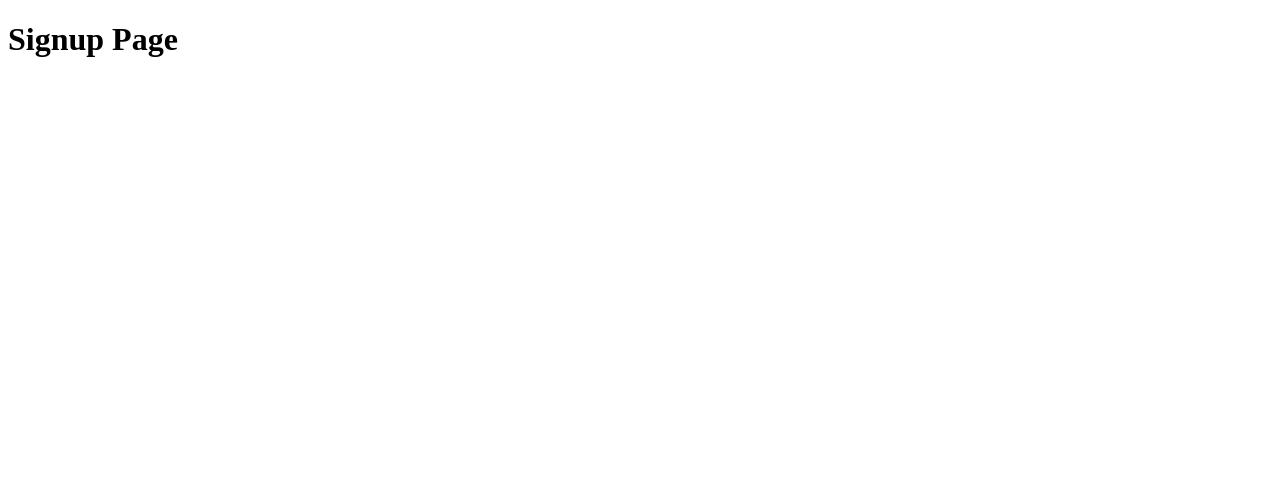
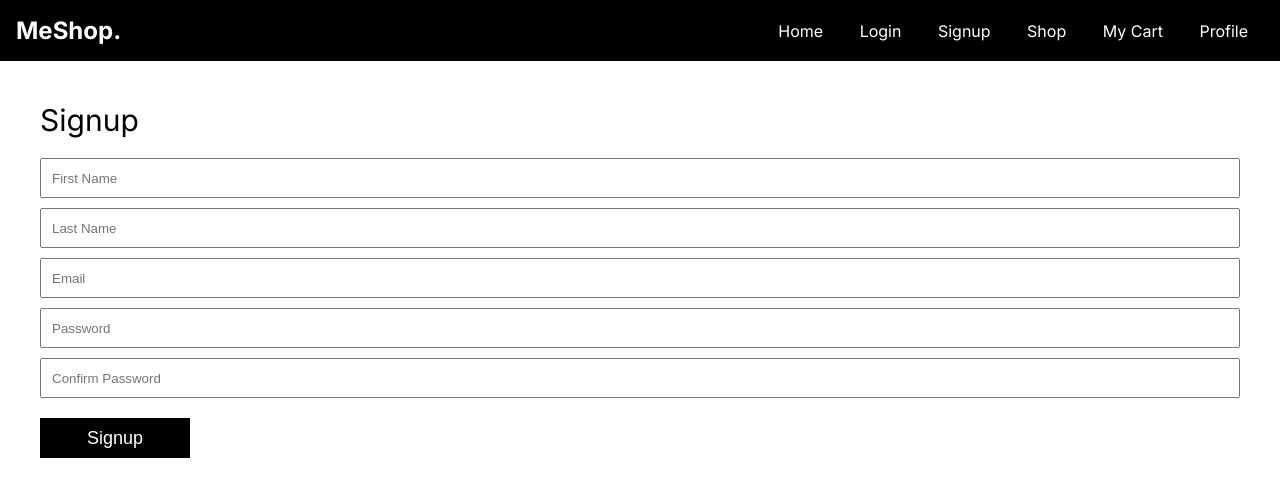
Before and after one commit to Bibhuti63/Shopping-Cart-Application, a plain HTML site: page Signup/index.html in a window 1280 px wide. Drawn offline with Linux system fonts and the light colour scheme.

Commit message:
Login and Signup feature implemented

```diff
--- /dev/null
+++ b/Login/style.css
@@ -0,0 +1,84 @@
+@import url("https://fonts.googleapis.com/css2?family=Inter:wght@100;200;300;400;500;600;700;800;900&display=swap");
+
+* {
+    padding: 0;
+    margin: 0;
+    box-sizing: border-box;
+    /*
+    Using box-sizing: border-box; can be particularly useful when you want to create responsive layouts or when you need precise control over the dimensions of your elements.
+    */
+}
+
+body {
+    font-family: "Inter",sans-serif;
+    overflow-x: hidden;/* used to control how content overflows horizontally within an element when it exceeds the available width.*/
+    overflow-y: hidden;/* used to control how content overflows vertically within an element when it exceeds the available width.*/
+}
+
+a {
+    color: white;
+    text-decoration: none;
+}
+
+nav {
+    display: flex;
+    justify-content:space-between;
+    align-items: center;
+    color: white;
+    position: sticky;
+    z-index: 100;
+    top: 0;
+    background-color: black;
+    border-bottom: 1px solid white;
+    padding: 1rem;
+    font-size: 1rem;
+}
+
+nav .logo {
+    font-size: 1.5rem;
+    font-weight: bold;
+}
+
+nav .nav-items a{
+    margin: 0 1rem;
+}
+
+.container {
+    padding: 40px;
+}
+
+.inputs {
+    display: flex;
+    flex-flow: column;
+    gap: 10px;
+}
+
+.inputs input {
+    height: 40px;
+    padding: 10px;
+}
+
+button{
+    margin-top: 10px;
+    color: white;
+    background-color: black;
+    width: 150px;
+    height: 40px;
+    border: none;
+    font-size: 18px;
+    cursor:pointer;
+}
+
+#message {
+    display: none;
+}
+
+.red {
+    color: red;
+    font-weight: 600;
+}
+
+.green {
+    color: green;
+    font-weight: 600;
+}
--- a/Signup/index.html
+++ b/Signup/index.html
@@ -3,9 +3,43 @@
 <head>
     <meta charset="UTF-8">
     <meta name="viewport" content="width=device-width, initial-scale=1.0">
-    <title>Document</title>
+    <meta http-equiv="X-UA-Compatible" content="IE=edge">
+    <title>Signup</title>
+    <link rel="stylesheet" href="style.css">
 </head>
 <body>
-    <h1>Signup Page</h1>
+
+    <nav>
+        <div class="logo">
+            <a href="../index.html">MeShop.</a>
+        </div>
+        <div class="nav-items">
+            <a href="../index.html">Home</a>
+            <a href="../Login/index.html">Login</a>
+            <a href="../Signup/index.html">Signup</a>
+            <a href="../Shop/index.html">Shop</a>
+            <a href="../Cart/index.html">My Cart</a>
+            <a href="../Profile/index.html">Profile</a>
+        </div>
+    </nav>
+    <div class="container">
+        <div style="font-size: 30px; margin-bottom: 20px;">
+            Signup
+        </div>
+        <form id="inputs" class="inputs">
+            <input type="text" placeholder="First Name" id="first-name">
+            <input type="text" placeholder="Last Name" id="last-name">
+            <input type="email" placeholder="Email" id="email">
+            <input type="password" placeholder="Password" id="password">
+            <input type="password" placeholder="Confirm Password" id="confirm-password">
+            <div>
+                <button type="submit" id="signup">Signup</button>
+                <span id="message" style="width: fit-content;margin-left: 20px;"></span>
+            </div>
+        </form>
+    </div>
+
+
+    <script src="script.js"></script>
 </body>
 </html>
--- /dev/null
+++ b/Signup/script.js
@@ -0,0 +1,81 @@
+const form=document.getElementsByTagName('form')[0];
+
+var userArray=[];
+
+form.addEventListener('submit',(event)=>{
+
+    //avoid defalut beheviour
+    event.preventDefault();
+    console.log("Submit button clicked");
+
+    const fName=document.getElementById('first-name').value;
+    const lName=document.getElementById('last-name').value;
+    const email=document.getElementById('email').value;
+    const password=document.getElementById('password').value;
+    const confirmPassword=document.getElementById('confirm-password').value;
+
+    console.log(fName,lName,email,password,confirmPassword);
+
+    const message=document.getElementById('message');
+
+    //if any of the input field is empty send error
+    if(!fName || !lName || !email || !password || !confirmPassword){
+        console.log("checking if any empty input exists");
+        message.style.display='inline'; //element will be displayed as an inline element, without line break
+        message.innerText='Error : All Fields are Mandatory!!';
+        // message.classList.add('red');
+        message.setAttribute('class','red');
+        return;
+    }
+
+    //check if password matches confirm password
+    if(password!==confirmPassword){
+        console.log("checking if password matches confirm password");
+        message.style.display='inline';
+        message.innerText='Error: Password and Confirm Password Should be Same!!';
+        message.classList.add('red');
+        // message.setAttribute('class','red');
+        return;
+    }
+
+    //create an user object
+    var user={
+        firstName:fName,
+        lastName:lName,
+        email:email,
+        password:password
+    }
+    console.log(user);
+
+    //check if user already exists by comparing email
+    if(localStorage.getItem('userArray')){
+        console.log("Checking if user already exists");
+        userArray=JSON.parse(localStorage.getItem('userArray'));
+
+    }
+
+
+    //all clear add current user to the userArray
+    userArray.push(user);
+    console.log(user);
+    console.log(userArray);
+
+    //store/update the userArray in local storage
+    localStorage.setItem('userArray',JSON.stringify(userArray));
+
+    //send success message
+    message.style.display='inline';
+    message.innerText='User Added Successfully';
+    message.classList.add('green');
+
+    //clear the form
+    form.reset();
+
+    //redirect to login page after some time
+    setTimeout(()=>{
+        location.href='../Login/index.html';
+    },2000);
+
+
+
+});
--- /dev/null
+++ b/Signup/style.css
@@ -0,0 +1,84 @@
+@import url("https://fonts.googleapis.com/css2?family=Inter:wght@100;200;300;400;500;600;700;800;900&display=swap");
+
+* {
+    padding: 0;
+    margin: 0;
+    box-sizing: border-box;
+    /*
+    Using box-sizing: border-box; can be particularly useful when you want to create responsive layouts or when you need precise control over the dimensions of your elements.
+    */
+}
+
+body {
+    font-family: "Inter",sans-serif;
+    overflow-x: hidden;/* used to control how content overflows horizontally within an element when it exceeds the available width.*/
+    overflow-y: hidden;/* used to control how content overflows vertically within an element when it exceeds the available width.*/
+}
+
+a {
+    color: white;
+    text-decoration: none;
+}
+
+nav {
+    display: flex;
+    justify-content:space-between;
+    align-items: center;
+    color: white;
+    position: sticky;
+    z-index: 100;
+    top: 0;
+    background-color: black;
+    border-bottom: 1px solid white;
+    padding: 1rem;
+    font-size: 1rem;
+}
+
+nav .logo {
+    font-size: 1.5rem;
+    font-weight: bold;
+}
+
+nav .nav-items a{
+    margin: 0 1rem;
+}
+
+.container {
+    padding: 40px;
+}
+
+.inputs {
+    display: flex;
+    flex-flow: column;
+    gap: 10px;
+}
+
+.inputs input {
+    height: 40px;
+    padding: 10px;
+}
+
+button{
+    margin-top: 10px;
+    color: white;
+    background-color: black;
+    width: 150px;
+    height: 40px;
+    border: none;
+    font-size: 18px;
+    cursor:pointer;
+}
+
+#message {
+    display: none;
+}
+
+.red {
+    color: red;
+    font-weight: 600;
+}
+
+.green {
+    color: green;
+    font-weight: 600;
+}
```
Also changed, not shown: Login/index.html (+29 -2 lines), Login/script.js (added, +81 -0 lines).
